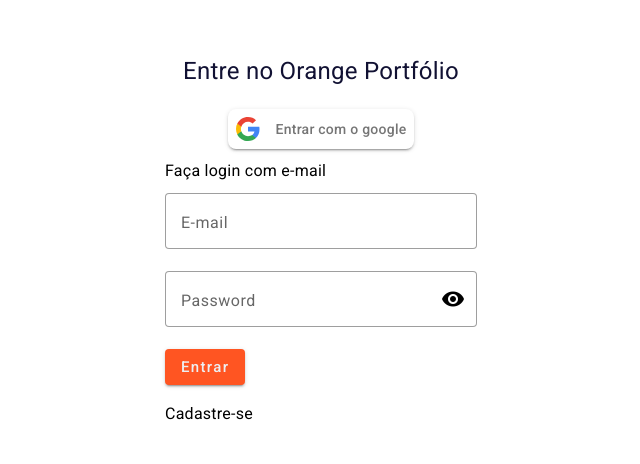
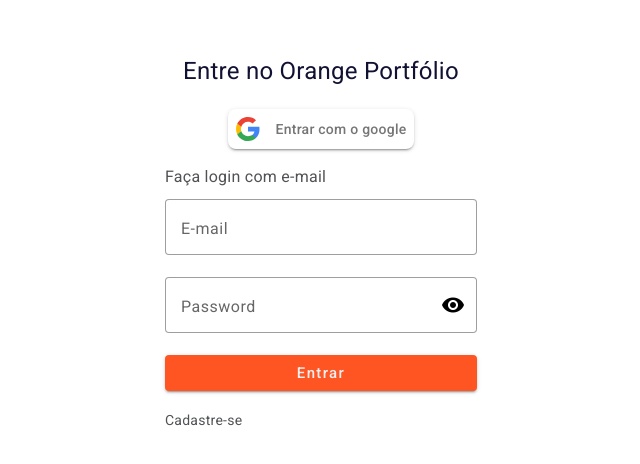
Before and after one commit to gustavo-medeiros18/Orange-Portfolio, an Angular app in the folder frontend/front/: page /login in a window 1280 px wide. Shown: the part 152-616 px from the top of the page, without its empty margins (319-959 px from the left). Built offline with nearby package versions, Linux system fonts and the light colour scheme.

Commit message:
fix: correção estilização css da página de login.

```diff
--- a/frontend/front/src/app/screens/login/login.component.html
+++ b/frontend/front/src/app/screens/login/login.component.html
@@ -27,7 +27,7 @@
       <div class="div-botao-entrar">
         <button mat-raised-button class="btn-primary">Entrar</button>
       </div>
-      <p class="msg-cadastro"> Cadastre-se</p>
+      <a routerLink="." class="msg-cadastro"> Cadastre-se</a>
     </form>
   </div>
 
--- a/frontend/front/src/app/screens/login/login.component.scss
+++ b/frontend/front/src/app/screens/login/login.component.scss
@@ -9,6 +9,17 @@
   margin: 1rem;
 }
 
+.msg-login {
+  color: var(--Neutral-Colors-Neutral-110, #515255);
+}
+.msg-cadastro {
+  color: var(--Neutral-Colors-Neutral-110, #515255);
+  text-decoration: none;
+}
+
+.div-botao-entrar {
+  margin-bottom: 1.13rem;
+}
 .div-form {
   display: flex;
   width: 19.5rem;
@@ -18,10 +29,6 @@
   justify-content: center;
   align-items: flex-start;
   gap: 1.125rem;
-}
-
-.msg-cadastro {
-  margin-top: 1.13rem;
 }
 
 .div-botao-google {
--- a/frontend/front/src/styles.scss
+++ b/frontend/front/src/styles.scss
@@ -15,6 +15,24 @@ body {
 :root {
   --primary-color: #111133;
   --color-principal-70: #edeff2;
+
+  --color-neutral-60: #fcfdff;
+  --color-neutral-70: #e6e9f2;
+  --color-neutral-80: #c2c4cc;
+  --color-neutral-90: #a1a3aa;
+  --color-neutral-100: #818388;
+  --color-neutral-110: #515255;
+  --color-neutral-120: #303133;
+  --color-neutral-130: #0b0c0d;
+
+  --color-secondary-60: #ffeecc;
+  --color-secondary-70: #ffcc99;
+  --color-secondary-80: #ffaa66;
+  --color-secondary-90: #ff8833;
+  --color-secondary-100: #ff5522;
+  --color-secondary-110: #cc4400;
+  --color-secondary-120: #993300;
+  --color-secondary-130: #662200;
 }
 h1 {
   font-size: 6rem !important;
@@ -61,12 +79,18 @@ p {
   font-style: normal !important;
   font-weight: 500 !important;
   color: var(--color-principal-70) !important;
+  width: 100%;
 
   box-shadow: 0px 3px 1px -2px rgba(0, 0, 0, 0.2),
     0px 2px 2px 0px rgba(0, 0, 0, 0.14), 0px 1px 5px 0px rgba(0, 0, 0, 0.12);
 
   background: var(--Color-Brand-Secundria-Secondary-100, #f52) !important;
 }
+
+.btn-primary:hover {
+  background: var(--Color-Brand-Secundria-Secondary-110, #c40);
+}
+
 .input {
   width: 100%;
 }
```
